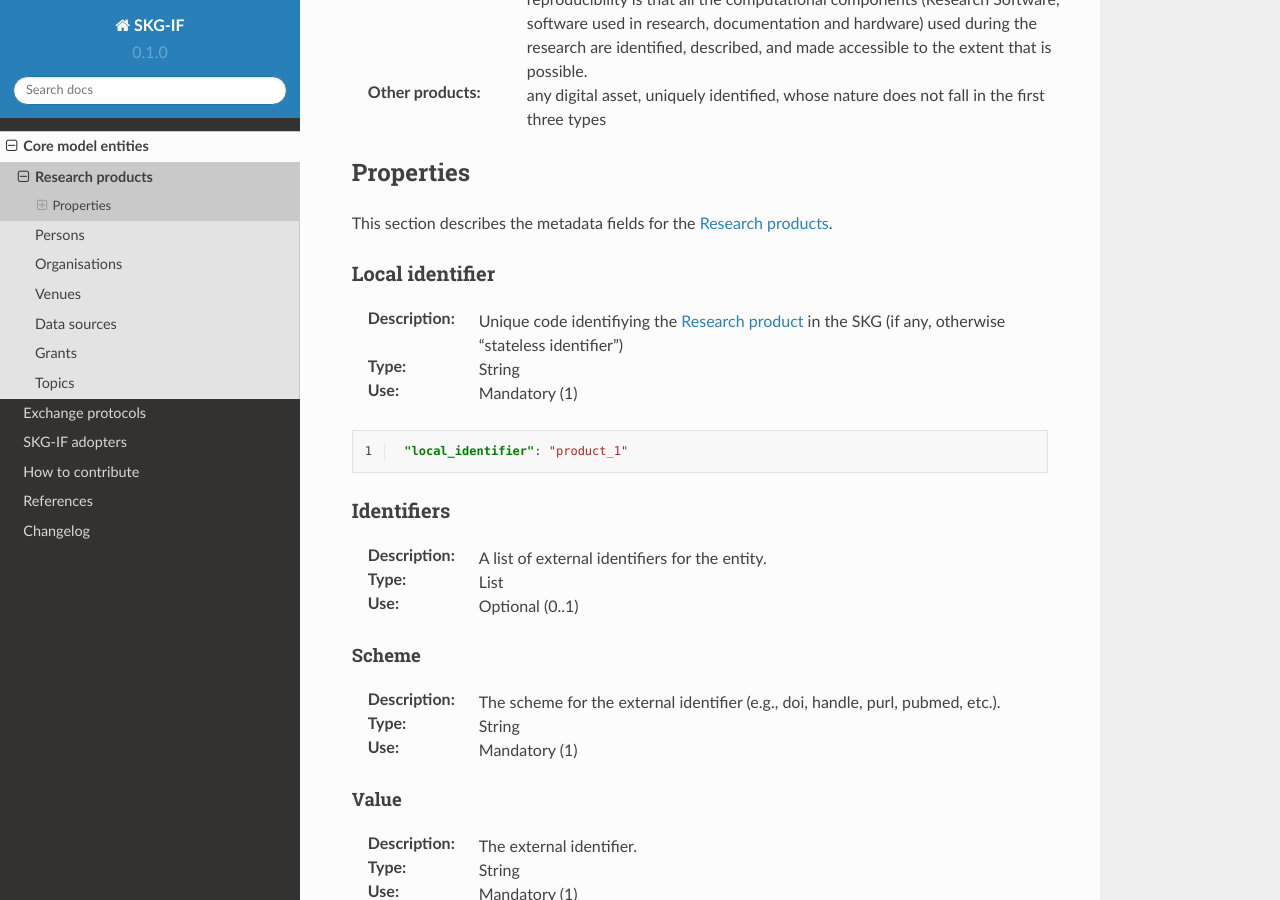
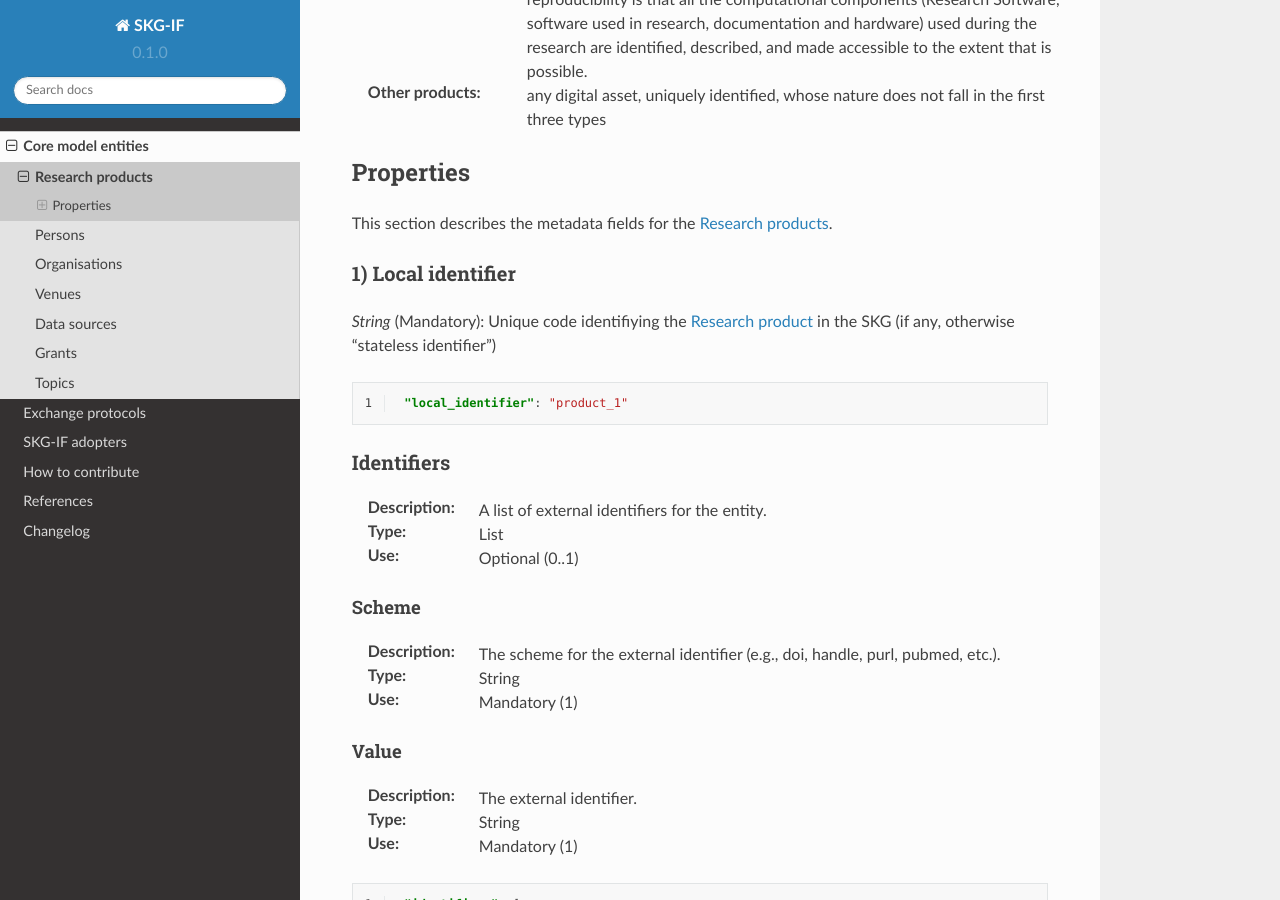
Before and after one commit to andremann/SKG-IF, a Sphinx documentation site: the page built from docs/source/products.rst, in a window 1280 px wide and 900 px high, scrolled down 532 px. Built offline with Sphinx 7.4.7 and the Read the Docs theme 2.0.0, drawn with Linux system fonts in a browser that asks for light colours; pages that are not in the unit, such as notebooks, are missing from menus; some of the changed lines change nothing that is shown.

Commit message:
trying new information layout

```diff
--- a/docs/source/products.rst
+++ b/docs/source/products.rst
@@ -18,11 +18,9 @@ Properties
 This section describes the metadata fields for the :ref:`Research product`.
 
 
-Local identifier
+1) Local identifier
 ----
-:Description: Unique code identifiying the :ref:`Research product <Research product>` in the SKG (if any, otherwise "stateless identifier")
-:Type: String
-:Use: Mandatory (1)
+*String* (Mandatory): Unique code identifiying the :ref:`Research product <Research product>` in the SKG (if any, otherwise "stateless identifier")
 
 .. code-block:: json
    :linenos:
```
